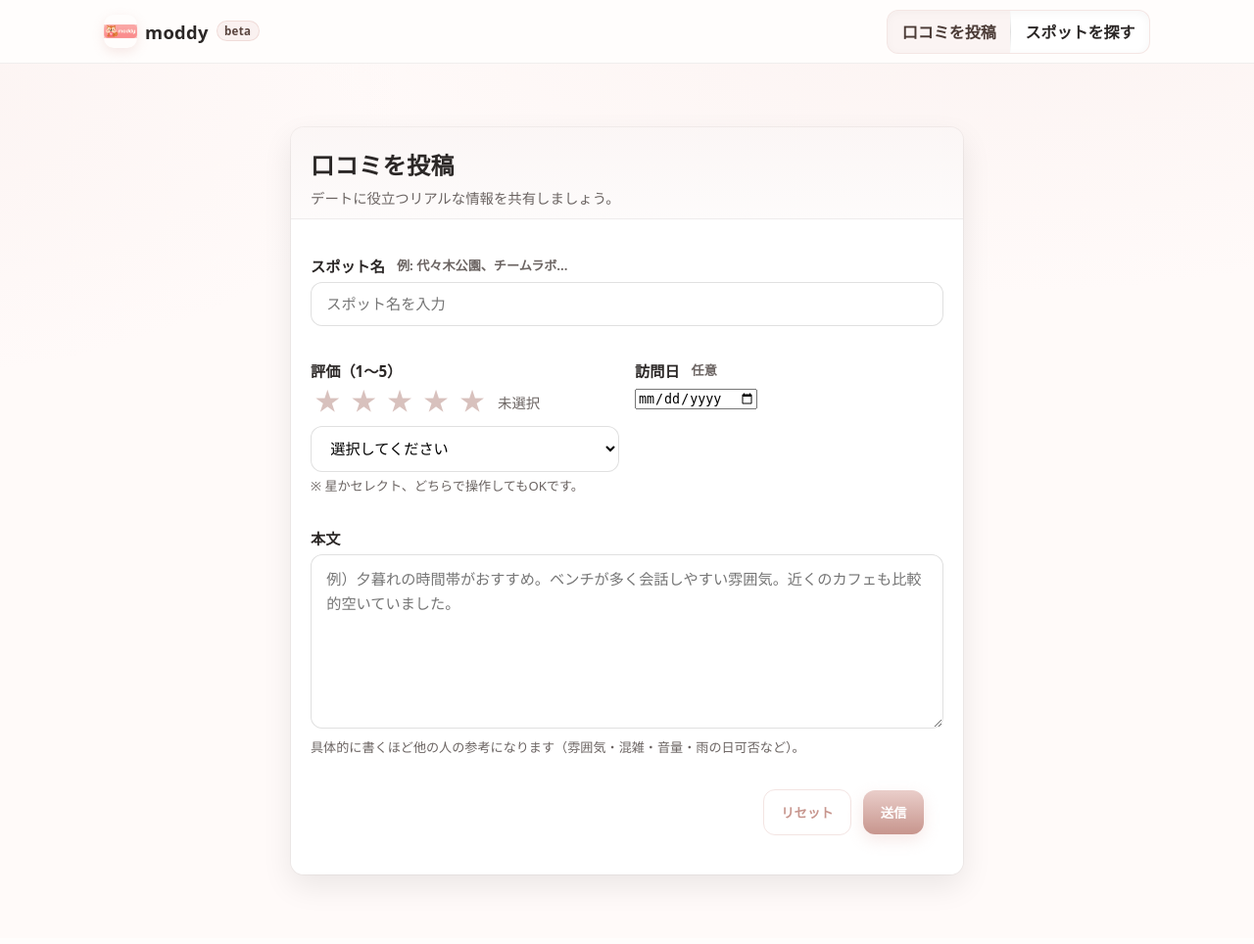
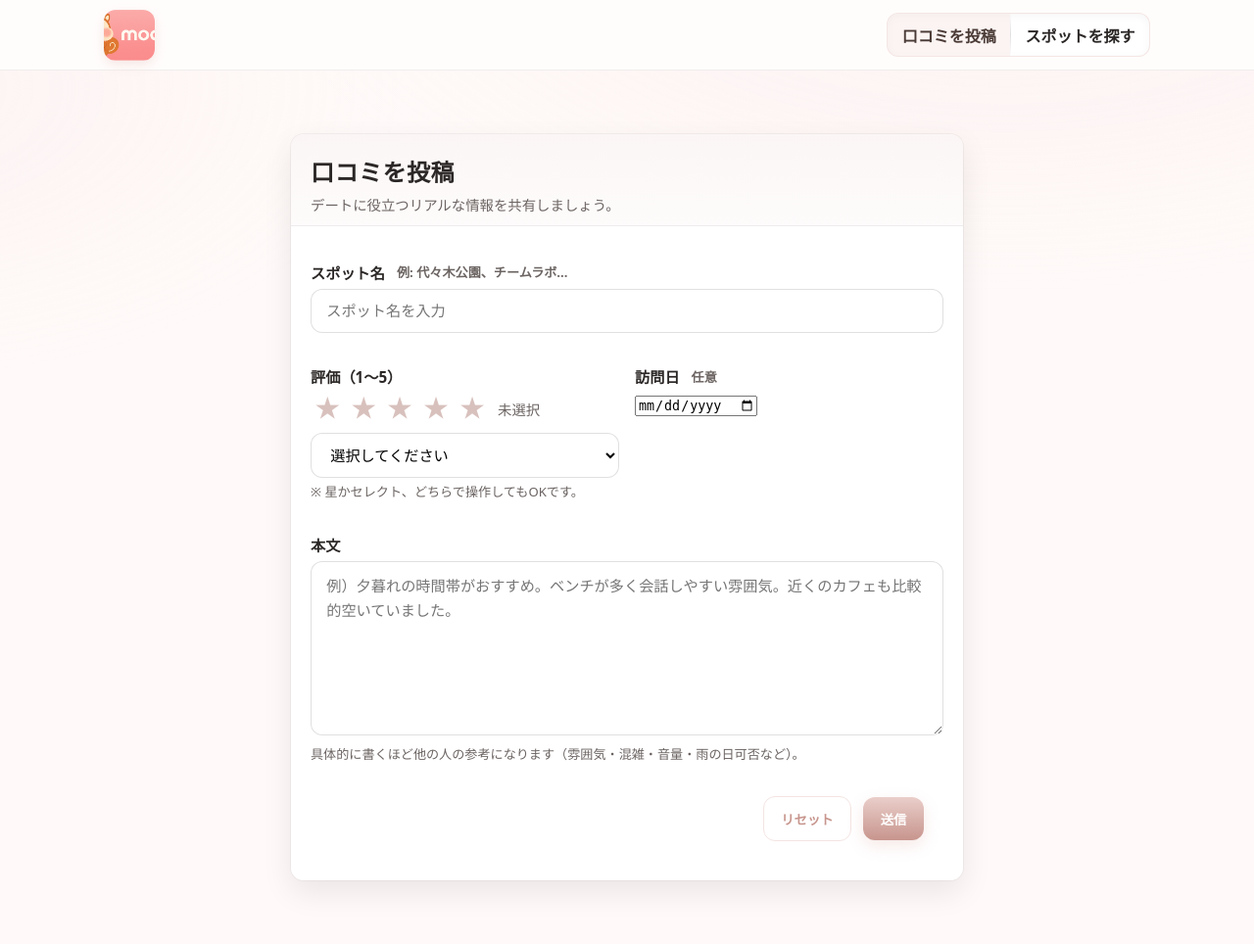
Before and after one commit to ceres-hackathon-2025/team-b-0903, a Laravel app: page /post in a window 1280 px wide. Shown: the whole page at 98% size. Before the commit the page ends 906 px from the top, so only its background shows below. Run offline with Laravel 12, Linux system fonts and the light colour scheme.

```diff
--- a/resources/views/partials/header.blade.php
+++ b/resources/views/partials/header.blade.php
@@ -1,16 +1,15 @@
 <header class="moddy-header" role="banner">
   <div class="moddy-wrap">
+
     <!-- brand -->
-    <a class="moddy-brand" href="#">
+    <a class="moddy-brand" href="{{ url('/') }}" aria-label="moddy home">
     <img
         src="{{ asset('images/moddy_header.png') }}"
-        alt="moddy"
-        class="moddy-logo-img"
-        width="34" height="34"
+        srcset="{{ asset('images/moddy_header@2x.png') }} 2x, {{ asset('images/moddy_header@3x.png') }} 3x"
+        alt=""
+        class="moddy-logo-img moddy-logo--banner"   {{-- ← ここが重要！ --}}
         loading="eager" decoding="async"
     >
-    <span class="moddy-title">moddy</span>
-    <span class="moddy-badge">beta</span>
     </a>
 
     <!-- 食べログの検索ボックス風 “細枠コンテナ” に2項目 -->
@@ -49,25 +48,26 @@
   }
 
   /* brand */
-  .moddy-brand{
-    display: inline-flex; align-items: center; gap: .5rem;
-    color: var(--ink); text-decoration: none; font-weight: 800; letter-spacing:.02em;
-  }
-  /* .moddy-logo{
-    display: inline-flex; align-items: center; justify-content: center;
-    width: 34px; height: 34px; border-radius: 10px;
-    color: var(--base-strong);
-    background: linear-gradient(180deg, var(--base), var(--base-strong));
-    box-shadow: 0 4px 12px rgba(var(--base-rgb), .45);
-  } */
+    :root {
+    --brand-size: 52px;          /* 48〜56pxあたりがヘッダーで映えます */
+    }
 
-  .moddy-logo-img{
-    width:34px; height:34px;
-    border-radius:10px;            /* 角丸は従来デザインに合わせて */
-    display:inline-block;
-    object-fit:contain;            /* 画像のはみ出し防止 */
-    object-position:center;
-    box-shadow:0 4px 12px rgba(var(--base-rgb), .45); /* 任意：従来の影を継承 */
+    .moddy-brand{
+    display: inline-flex;
+    align-items: center;
+    gap: 0;                       /* 画像だけなので余白ゼロ */
+    text-decoration: none;
+    line-height: 1;               /* 行間の余白を消す */
+    }
+
+    .moddy-logo-img{
+    width: var(--brand-size);
+    height: var(--brand-size);
+    border-radius: 12px;          /* 角丸（お好みで調整 or 0） */
+    display: block;               /* 画像下の隙間除去 */
+    object-fit: cover;            /* 画像のはみ出し防止 */
+    object-position: center;
+    box-shadow: 0 4px 12px rgba(var(--base-rgb), .45); /* 任意：以前の雰囲気を踏襲 */
     }
   .moddy-title{ font-size: 1.15rem }
   .moddy-badge{
```
